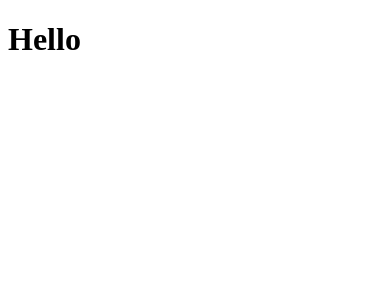
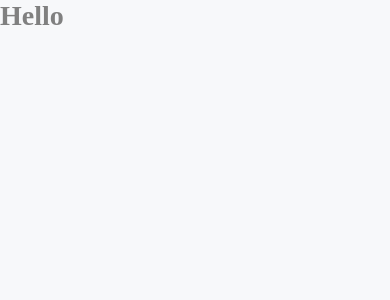
Before and after one commit to kelyAna/podcastr, a Next.js app: page / in a window 390 px wide. Shown: the top 300 px of the page. Built offline with nearby package versions, Linux system fonts and the light colour scheme.

Commit message:
Add config font size

```diff
--- a/pages/_app.js
+++ /dev/null
@@ -1,6 +0,0 @@
-
-function MyApp({ Component, pageProps }) {
-  return <Component {...pageProps} />
-}
-
-export default MyApp
--- a/pages/index.js
+++ /dev/null
@@ -1,7 +0,0 @@
-
-export default function Home() {
-  return (
-    <h1>Hello</h1>
-  )
-
-}
--- a/src/styles/global.scss
+++ b/src/styles/global.scss
@@ -21,6 +21,19 @@
   --purple-800: #6F48C9;
 }
 
+@media (max-width: 1080px){
+  html{
+    font-size: 93.75%;  //15px
+  }
+}
+
+@media (max-width: 720px){
+  html{
+    font-size: 87.5%;  //14px
+  }
+}
+
+
 body{
   background: var(--gray-50)
 }
```
